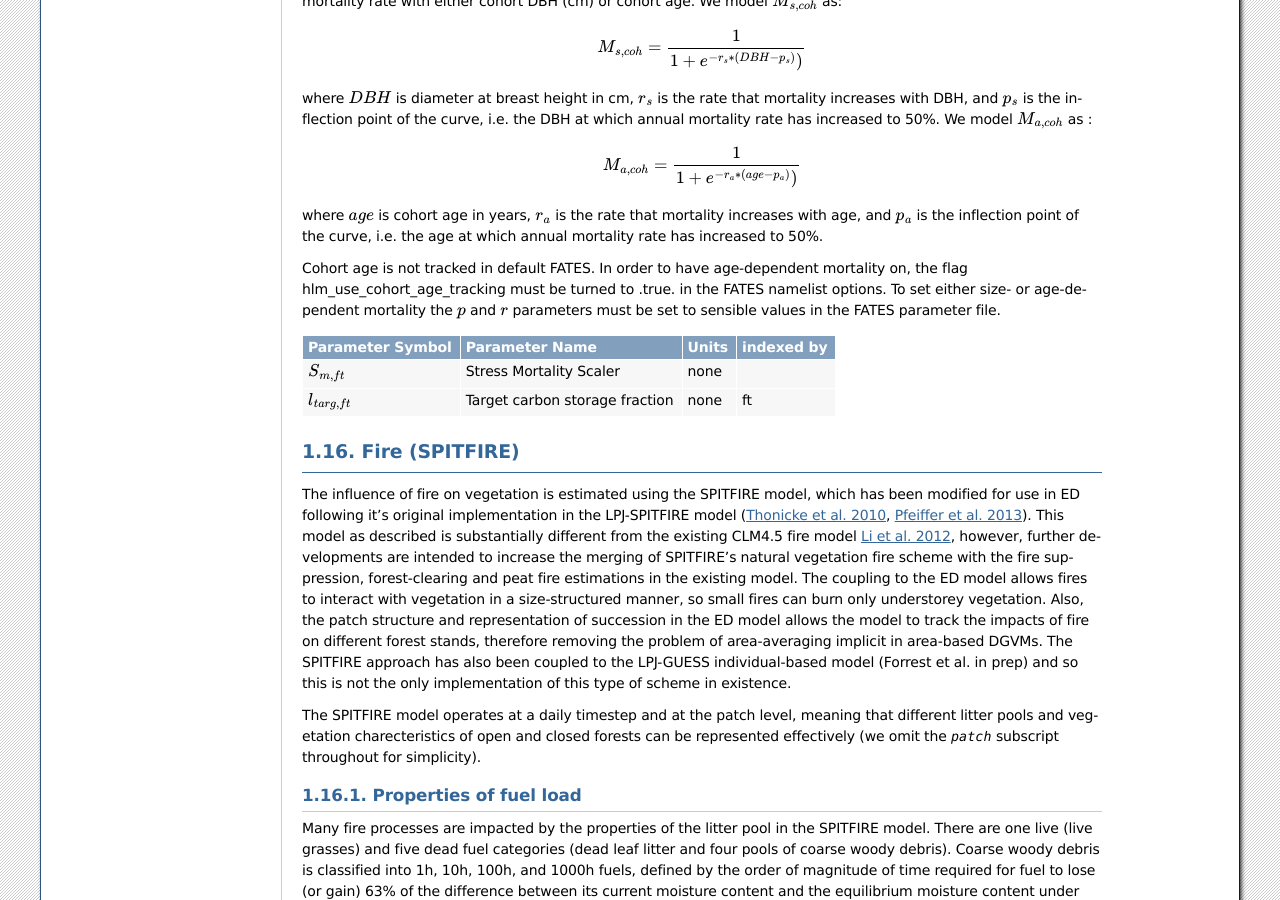
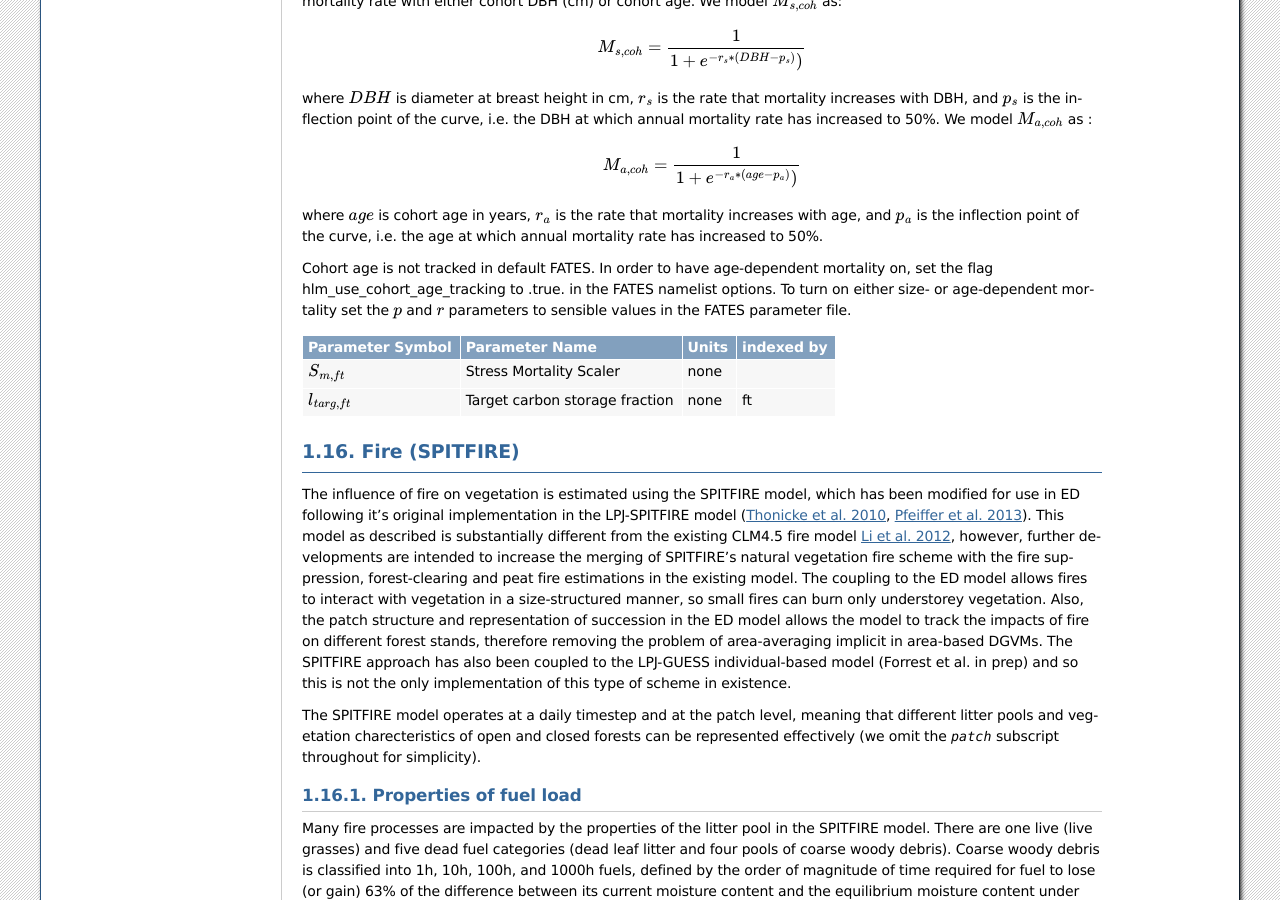
Before and after one commit to NGEET/fates-docs, a Sphinx documentation site: the page built from docs/source/fates_tech_note.rst, in a window 1280 px wide and 900 px high, scrolled down 36842 px. Built offline with Sphinx 7.4.7, drawn with Linux system fonts in a browser that asks for light colours; formulas are drawn with MathJax 3.

Commit message:
[Update to mortality section. ]
[Change wording in size and age dependent mortality
section. ]

Fixes: [NGT-ED Github issue #]

User interface changes?: [Yes (describe what changes), No]

Code review: [Names]

Test suite: [suite name, machine, compilers]
Test baseline:
Test namelist changes:
Test answer changes: [bit for bit, roundoff, climate changing]
Test summary:no testing.

```diff
--- a/docs/source/fates_tech_note.rst
+++ b/docs/source/fates_tech_note.rst
@@ -2728,7 +2728,7 @@
 
 where :math:`age` is cohort age in years, :math:`r_a` is the rate that mortality increases with age, and :math:`p_a` is the inflection point of the curve, i.e. the age at which annual mortality rate has increased to 50%.
 
-Cohort age is not tracked in default FATES. In order to have age-dependent mortality on, the flag hlm_use_cohort_age_tracking must be turned to .true. in the FATES namelist options. To set either size- or age-dependent mortality the :math:`p` and :math:`r` parameters must be set to sensible values in the FATES parameter file.
+Cohort age is not tracked in default FATES. In order to have age-dependent mortality on, set the flag hlm_use_cohort_age_tracking to .true. in the FATES namelist options. To turn on either size- or age-dependent mortality set the :math:`p` and :math:`r` parameters to sensible values in the FATES parameter file.
 
 
 .. raw:: latex
```
